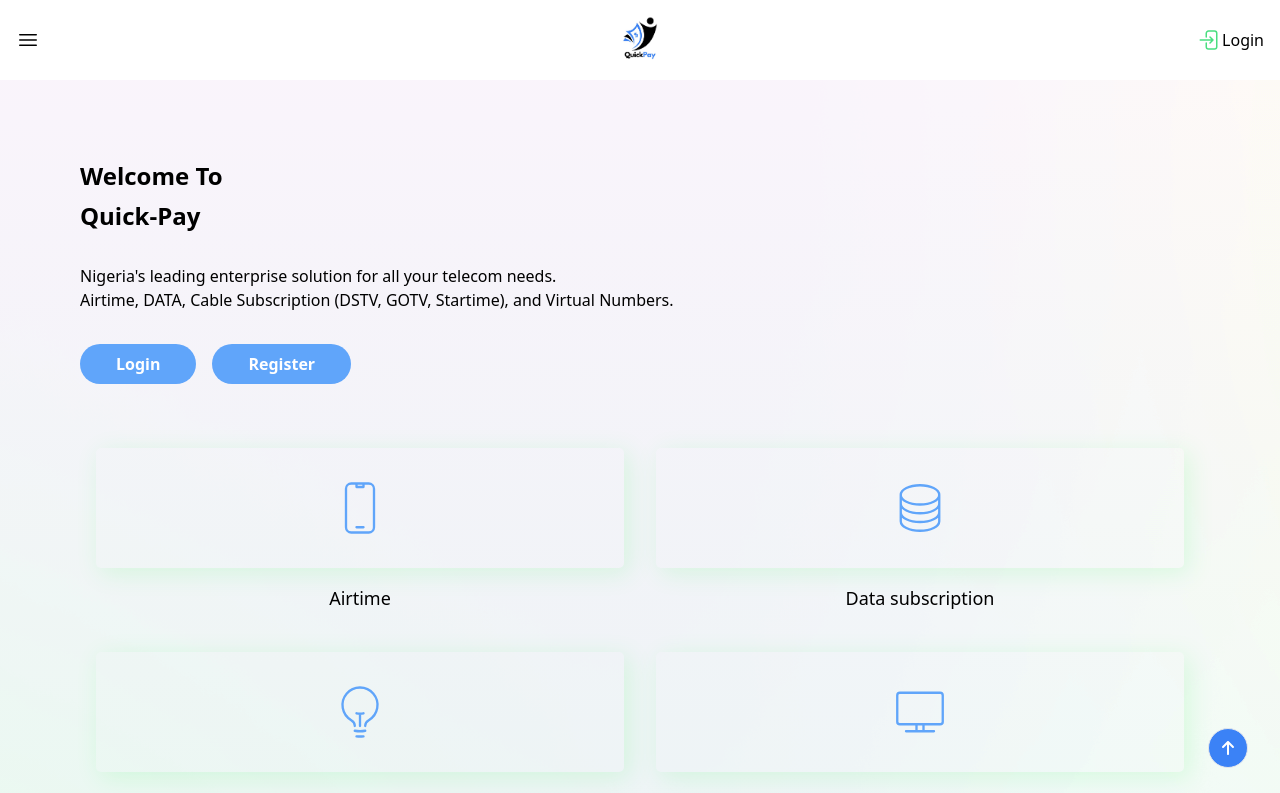
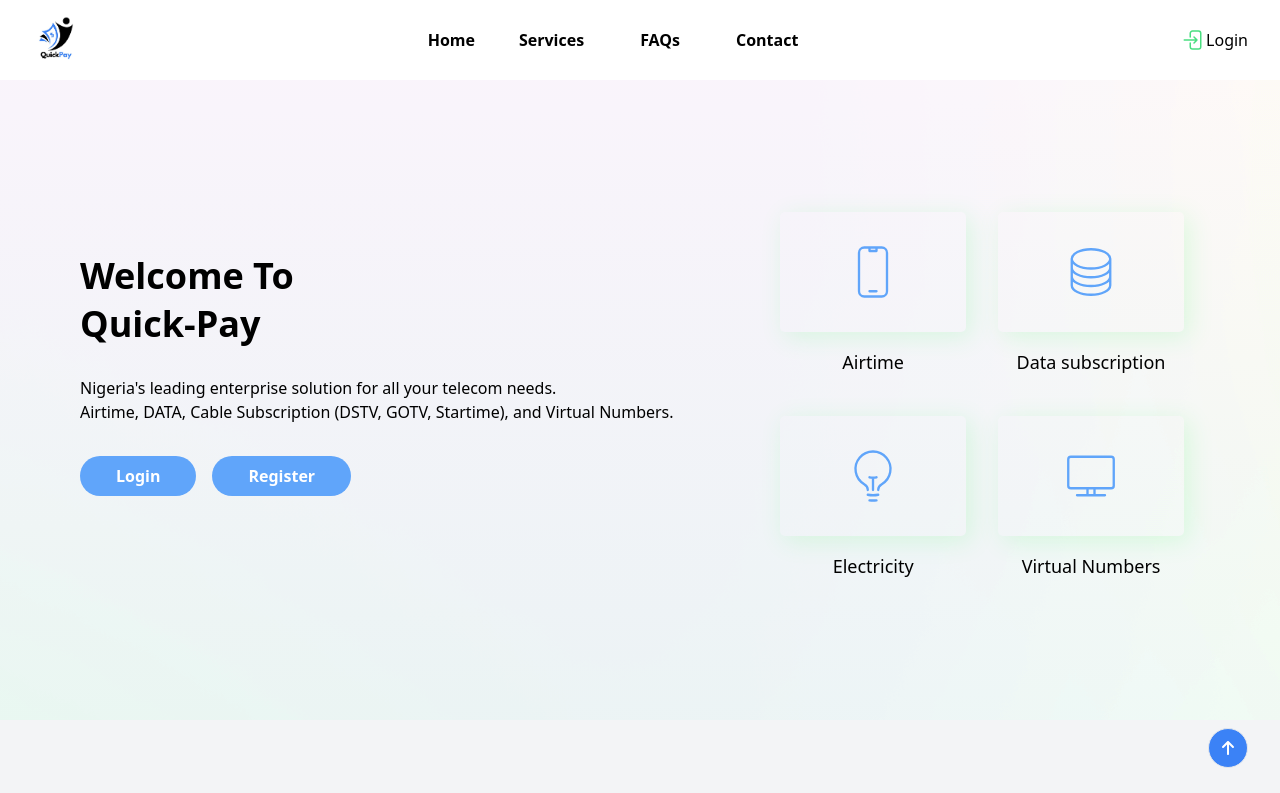
Before and after one commit to DevTaiwo18/QuickPay, a React (Vite) app: page / in a window 1280 px wide. Shown: the top 793 px of the page. Built offline with nearby package versions, Linux system fonts and the light colour scheme.

Commit message:
my vtu website

```diff
--- a/tailwind.config.js
+++ b/tailwind.config.js
@@ -24,9 +24,6 @@
         info: '#0dcaf0',
       },
     },
-    screens: {
-      md: '1000px',
-    },
   },
   plugins: [],
 }
```
